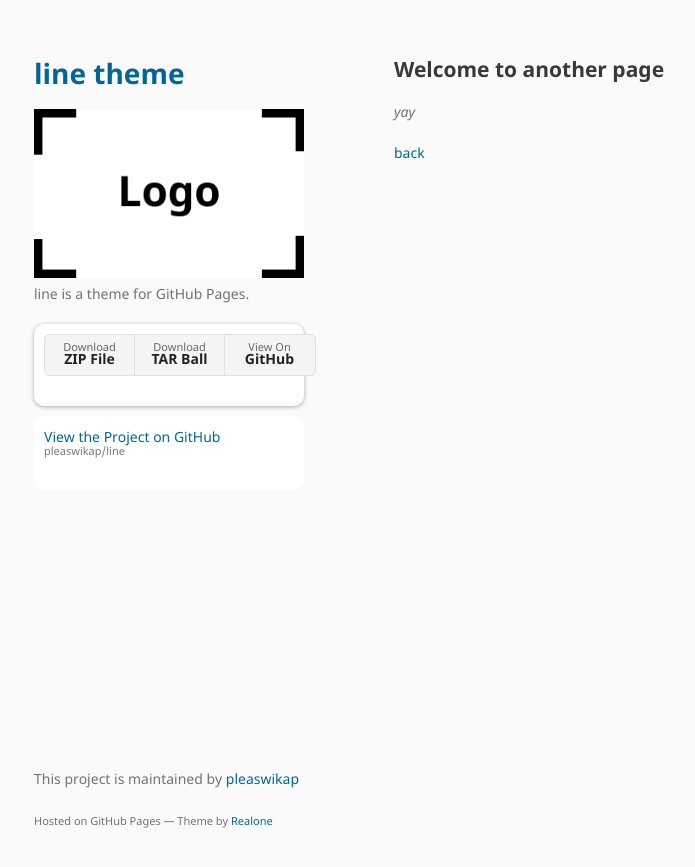
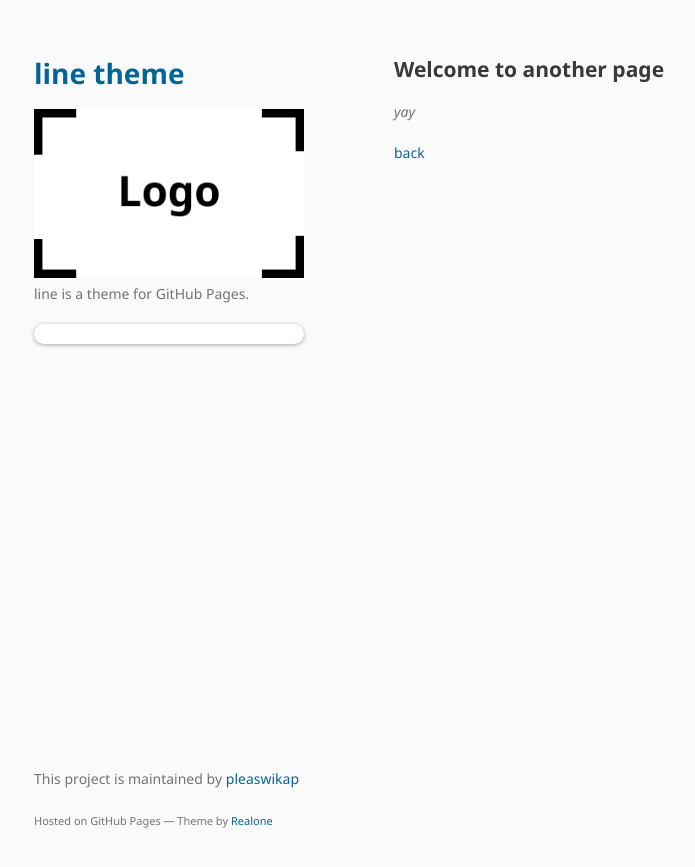
Before and after one commit to pleaswikap/line, a Jekyll site: the page built from another-page.md, in a window 1280 px wide. Shown: the top 867 px of the page, without its empty margins (176-871 px from the left). Built offline with Jekyll 4.4.1, drawn with Linux system fonts in a browser that asks for light colours; our own code applies the rules of GitHub Pages for plain Markdown files.

Commit message:
Add files via upload

```diff
--- a/_layouts/default.html
+++ b/_layouts/default.html
@@ -25,6 +25,7 @@
 
 
         <div class="show"></div>
+        <div class="hide">
 
         <div>{{ site.extend | default: none }}</div>
 
@@ -49,6 +50,8 @@
         <p class="view"><a href="{{ site.github.owner_url }}">View My GitHub Profile</a></p>
         </div>
         {% endif %}
+
+        </div>
 
       </header>
       <section>
--- a/_sass/line.scss
+++ b/_sass/line.scss
@@ -328,3 +328,15 @@ footer {
 .list:hover {
   box-shadow: darkgrey 0px 1px 4px;
 }
+
+.show {
+  box-shadow: darkgrey 0px 1px 4px;
+  border-radius: 10px;
+  background: #ffffff;
+  padding: 10px;
+  margin:10px auto;
+}
+
+.hide {
+  display: none;
+}
```
